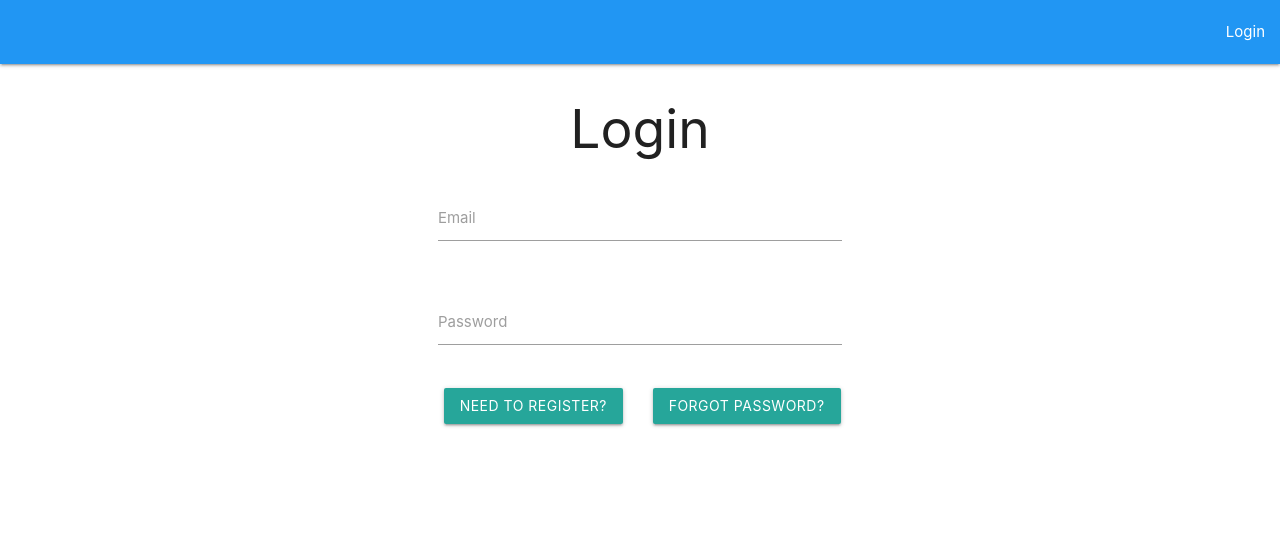
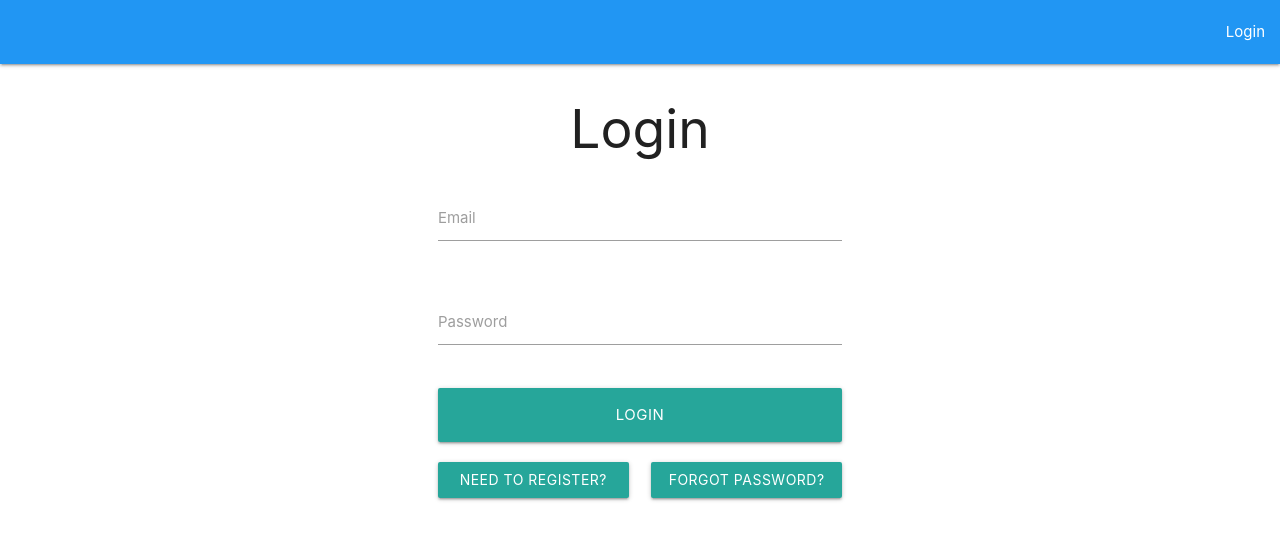
Before and after one commit to Fresh-Prints-of-Bel-Air/print3d-tracker, a React (Create React App) app in the folder client/: page /login in a window 1280 px wide. Shown: the top 540 px of the page. Built offline with nearby package versions, Linux system fonts and the light colour scheme.

Commit message:
added buttons to login page

```diff
--- a/client/src/actions/types.js
+++ b/client/src/actions/types.js
@@ -7,5 +7,8 @@ export const USER_LOADED = 'USER_LOADED';
 export const AUTH_ERROR = 'AUTH_ERROR';
 export const LOGIN_SUCCESS = 'LOGIN_SUCCESS';
 export const LOGIN_FAIL = 'LOGIN_FAIL';
-export const LOGOUT = 'LOGOUT'
+export const LOGOUT = 'LOGOUT';
 export const CLEAR_ERRORS = 'CLEAR_ERRORS';
+//Build types
+export const ADD_BUILD = 'ADD_BUILD';
+export const UPDATE_BUILD = 'UPDATE_BUILD';
--- a/client/src/components/auth/Login.js
+++ b/client/src/components/auth/Login.js
@@ -14,52 +14,75 @@ export const Login = (props) => {
   const onChange = (e) => {
     setUser({
       ...user,
-      [e.target.name]: e.target.value
+      [e.target.name]: e.target.value,
     });
-  }
+  };
 
   const onSubmit = (e) => {
     e.preventDefault();
-    if(email !== '' || password !== ''){
+    if (email !== '' || password !== '') {
       login({
         email,
-        password
-      })
+        password,
+      });
     } else {
       // call a setAlert?
     }
-  }
+  };
 
   return (
     <div>
       <h2 className='center-align'>Login</h2>
 
       <form className='center-align' onSubmit={onSubmit}>
-        <div className='row center-align'>
+        <div className='row'>
           <div className='input-field col s4 offset-s4'>
-            <input id='email' type='email' className='validate' onChange={onChange}/>
+            <input
+              id='email'
+              type='email'
+              className='validate'
+              onChange={onChange}
+            />
             <label for='email'>Email</label>
           </div>
         </div>
 
-        <div className='row center-align'>
+        <div className='row'>
           <div className='input-field col s4 offset-s4'>
-            <input id='password' type='password' className='validate' onChange={onChange}/>
+            <input
+              id='password'
+              type='password'
+              className='validate'
+              onChange={onChange}
+            />
             <label for='password'>Password</label>
           </div>
         </div>
       </form>
-      <div className='row center-align'>
+      <div className='row'>
+        <div className='col s4 offset-s4'>
+          <a
+            class='waves-effect waves-light btn-large'
+            style={{ width: '100%' }}
+            onSubmit={onSubmit}
+          >
+            Login
+          </a>
+        </div>
+      </div>
+      <div className='row'>
         <div className='col s2 offset-s4'>
           <Link to='/Register'>
-              <a display='block' class='waves-effect waves-light btn'>
+            <a class='waves-effect waves-light btn' style={{ width: '100%' }}>
               Need to register?
             </a>
           </Link>
         </div>
         <div className='col s2'>
           <Link to='/ForgotPassword'>
-              <a class='waves-effect waves-light btn'>Forgot Password?</a>
+            <a class='waves-effect waves-light btn' style={{ width: '100%' }}>
+              Forgot Password?
+            </a>
           </Link>
         </div>
       </div>
```
Lines whose indentation alone changed are shown as unchanged.
